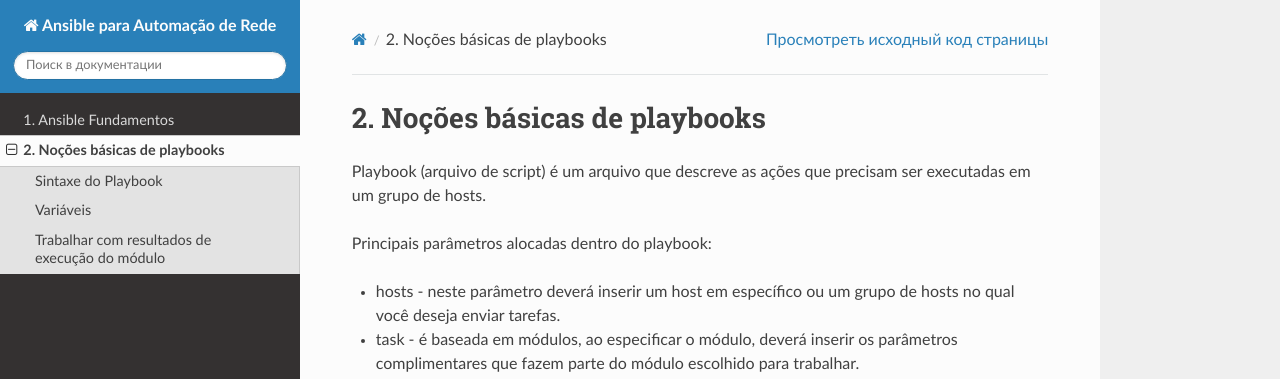
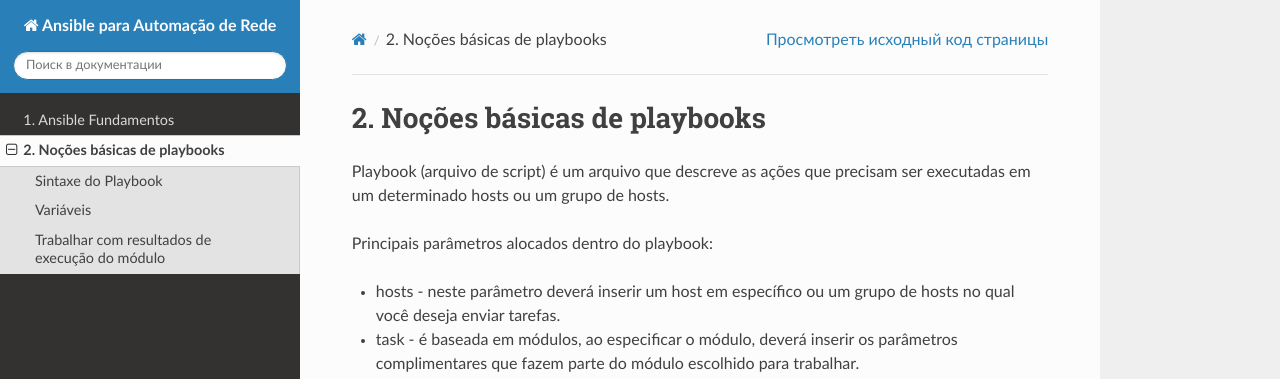
Before and after one commit to tporfirio/ansible-for-network-automation, a Sphinx documentation site: the page built from docs/source/book/02_playbook_basics/index.rst, in a window 1280 px wide and 1340 px high. Shown: the top 379 px of the window. Built offline with Sphinx 7.4.7 and the Read the Docs theme 2.0.0, drawn with Linux system fonts in a browser that asks for light colours; pages that are not in the unit, such as notebooks, are missing from menus.

Commit message:
Update index.rst

```diff
--- a/docs/source/book/02_playbook_basics/index.rst
+++ b/docs/source/book/02_playbook_basics/index.rst
@@ -7,9 +7,9 @@
 2. Noções básicas de playbooks
 ===================
 
-Playbook (arquivo de script) é um arquivo que descreve as ações que precisam ser executadas em um grupo de hosts.
+Playbook (arquivo de script) é um arquivo que descreve as ações que precisam ser executadas em um determinado hosts ou um grupo de hosts.
 
-Principais parâmetros alocadas dentro do playbook:
+Principais parâmetros alocados dentro do playbook:
 
 * hosts - neste parâmetro deverá inserir um host em específico ou um grupo de hosts no qual você deseja enviar tarefas.
 * task - é baseada em módulos, ao especificar o módulo, deverá inserir os parâmetros complimentares que fazem parte do módulo escolhido para trabalhar.
```
